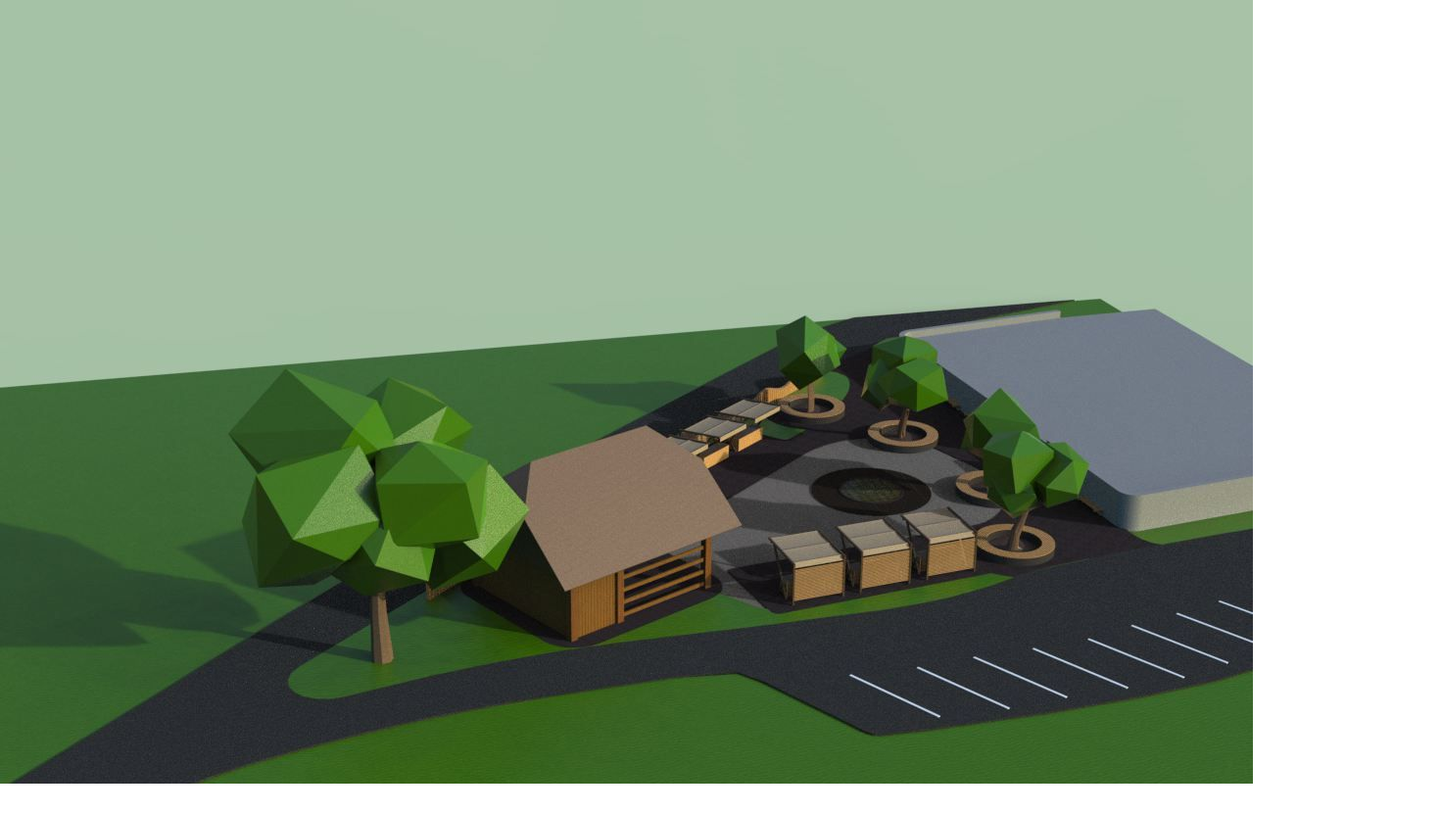
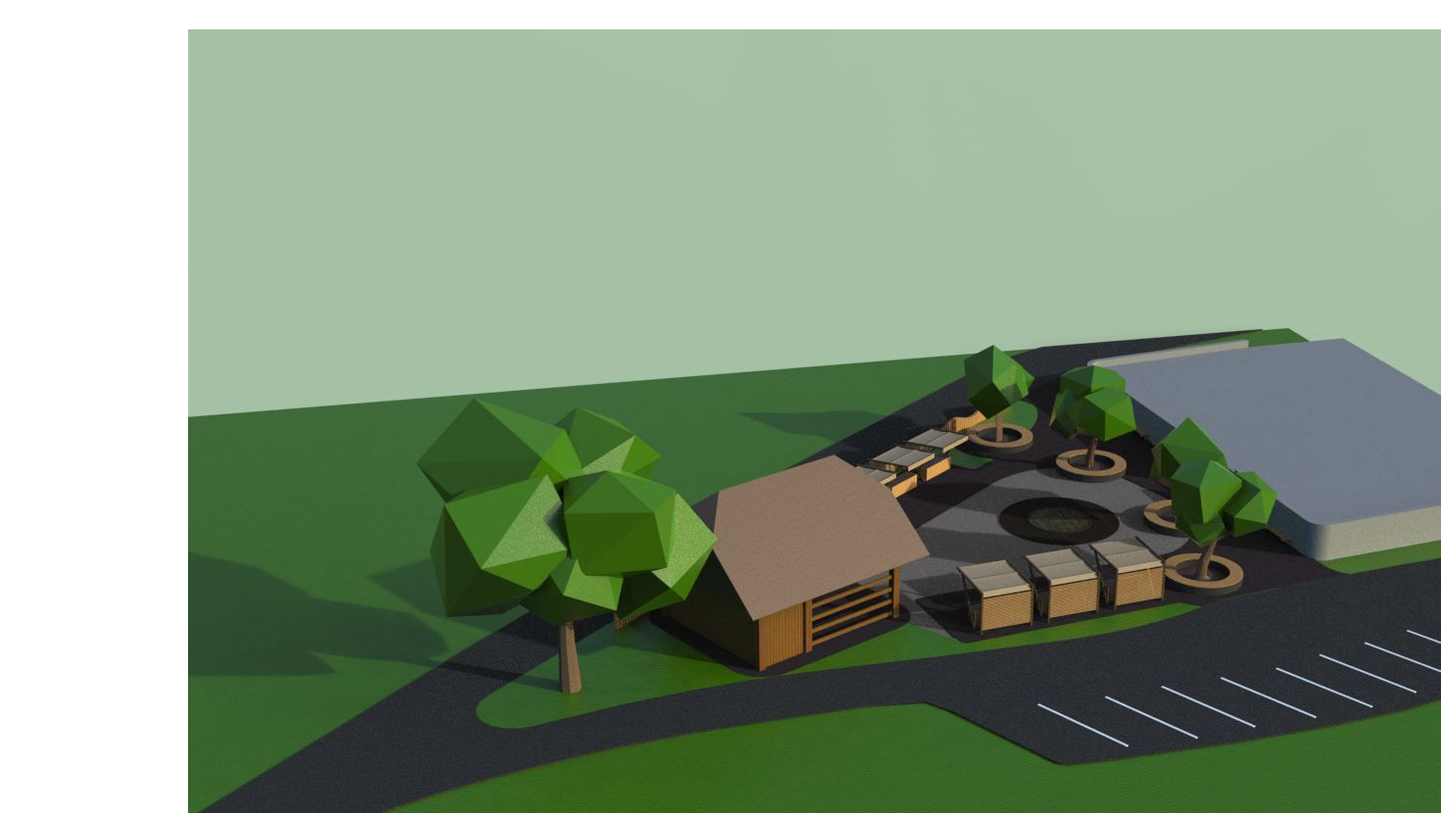
Before and after one commit to JernejV-cmd/JernejV-cmd.github.io, a plain HTML site: page BesnicaTrg.html in a window 1280 px wide. Shown: the whole page at 98% size, 1471 px wide, since content can reach past the window. Before the commit the page ends 800 px from the top, so only its background shows below. Drawn offline with Linux system fonts and the light colour scheme.

Commit message:
Update BesnicaTrg.html

```diff
--- a/BesnicaTrg.html
+++ b/BesnicaTrg.html
@@ -9,9 +9,21 @@
     <meta http-equiv="X-UA-Compatible" content="IE=Edge"/>
     <meta http-equiv="Content-Type" content="text/html; charset=utf-8"/>
     <meta name="viewport" content="width=device-width, initial-scale=1, maximum-scale=1">
-    <title>KeyShotXR</title>
+    <title>Interaktivni render</title>
     <style type="text/css">
       body { -ms-touch-action: none; }
+	  .container {
+  height: 200px;
+  position: relative;
+}
+
+.center {
+  margin: 0;
+  position: absolute;
+  top: 15%;
+  left: 15%;
+;
+}
     </style>
     <script type="text/javascript" src="BesnicaTrg.27/files/KeyShotXR.js"></script>
     <script type="text/javascript">
@@ -53,6 +65,10 @@
     </script>
   </head>
   <body oncontextmenu="return false;">
+  <div class="container">
+  <div class="center">
     <div id="KeyShotXR"></div>
+	</div>
+	</div>
   </body>
 </html>
```
